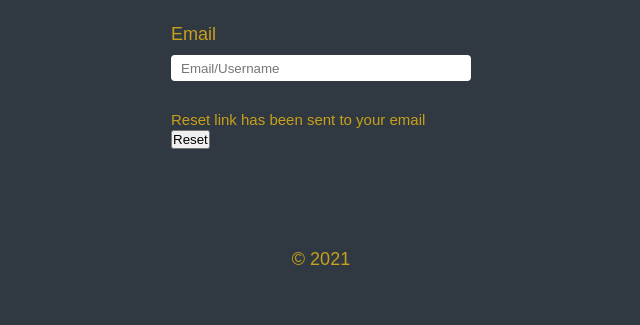
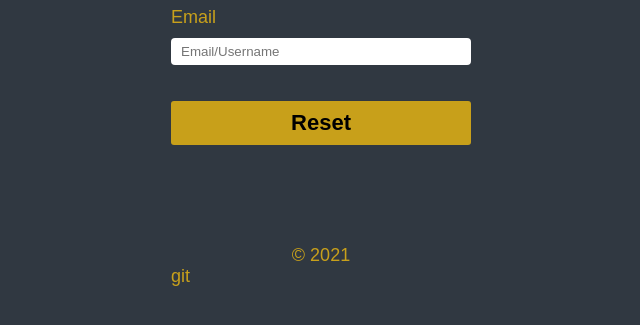
Before and after one commit to MNkomazana/loginForm01, a plain HTML site: page forgotPass.html in a window 1280 px wide. Shown: the part 291-616 px from the top of the page, without its empty margins (319-959 px from the left). Drawn offline with Linux system fonts and the light colour scheme.

Commit message:
reset btn

```diff
--- a/forgotPass.html
+++ b/forgotPass.html
@@ -22,15 +22,13 @@
             <form id="resetPass" name="login" method="POST" netlify>
                 <label for="email">Email</label><br>
                 <input type="email" id="email" placeholder="Email/Username" maxlength="30"><br>
-                <small class="resetMsge">
-                    <p>Reset link has been sent to your email</p>
-                </small>
-                <button class="login">Reset</button>
+                <small id="resetMsge"></small>
+                <button id="reset">Reset</button>
                 <div class="footer">
                     <footer>
                         <span>&copy; 2021</span>
                     </footer>
-                </div>
+                </div>git
 
 
             </form>
--- a/style.css
+++ b/style.css
@@ -164,7 +164,8 @@ body{
 .accountForm input:focus{
     outline:none;
 }
-.accountForm button{
+#submit,
+#reset{
     width:100%;
     height:2em;
     font-size:22px;
@@ -173,6 +174,7 @@ body{
     border:transparent;
     outline:none;
     background-color:rgba(228, 179, 20, 0.849);
+    margin-top:6px;
 }
 .branding{
     display:flex;
```
